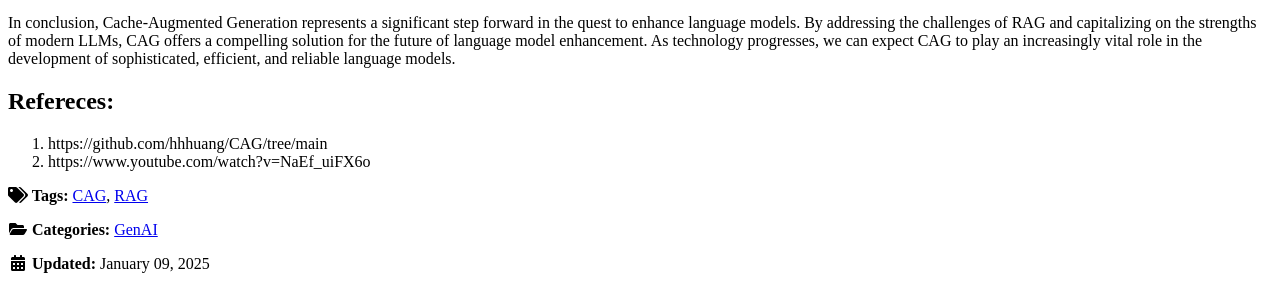
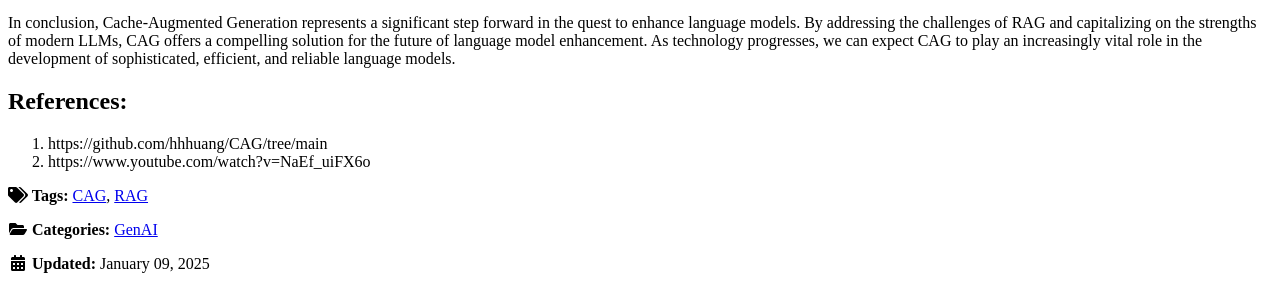
Before and after one commit to sarbashis/sarbashis.github.io, a Jekyll site: the page built from _posts/2025-01-09-Cache-Augmented-Generation.md, in a window 1280 px wide and 900 px high, scrolled down 2366 px. Shown: the part 172-460 px from the top of the window. Built offline with Jekyll 4.4.1, drawn with Linux system fonts in a browser that asks for light colours; nearby versions of some CDN libraries; comment, search, counter and statistics services are not loaded.

Commit message:
fixed type

```diff
--- a/_posts/2025-01-09-Cache-Augmented-Generation.md
+++ b/_posts/2025-01-09-Cache-Augmented-Generation.md
@@ -43,6 +43,6 @@ The limitations of CAG are rapidly being addressed by advancements in LLMs, whic
 In conclusion, Cache-Augmented Generation represents a significant step forward in the quest to enhance language models. By addressing the challenges of RAG and capitalizing on the strengths of modern LLMs, CAG offers a compelling solution for the future of language model enhancement. As technology progresses, we can expect CAG to play an increasingly vital role in the development of sophisticated, efficient, and reliable language models.
 
 
-## Refereces:
+## References:
 1. https://github.com/hhhuang/CAG/tree/main
 2. https://www.youtube.com/watch?v=NaEf_uiFX6o
```
Also changed, not shown: 1 other file.
